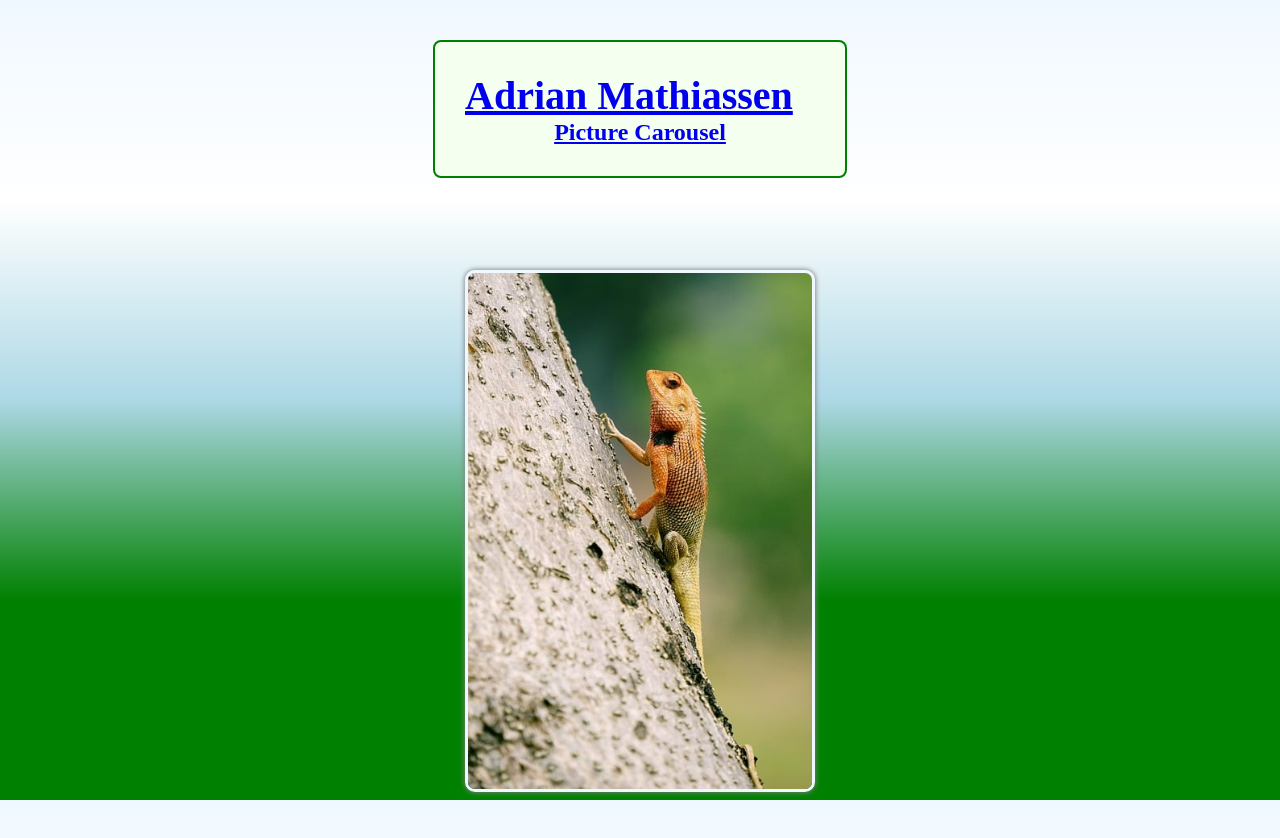
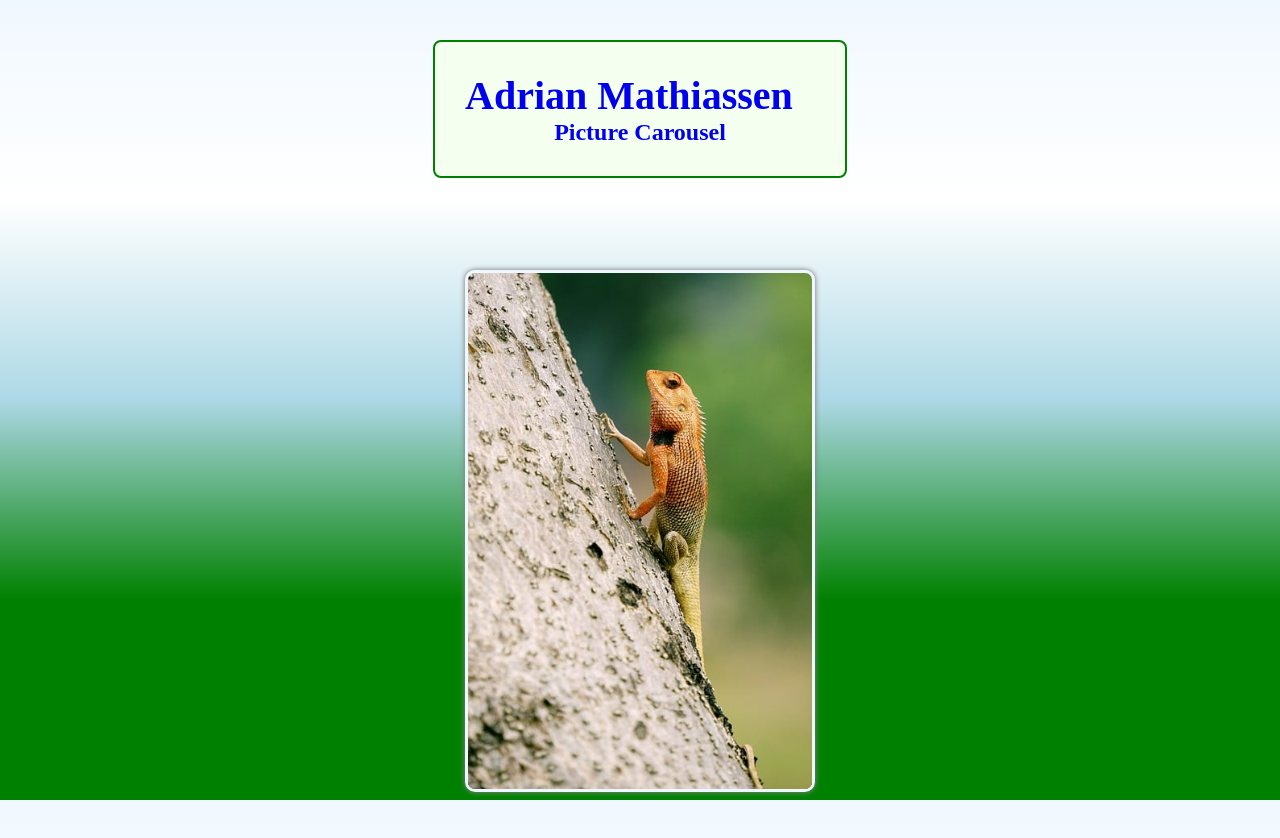
Before and after one commit to adibadi12/adibadi12.github.io, a plain HTML site: page Projects/js-bildegalleri/index.html in a window 1280 px wide. Drawn offline with Linux system fonts and the light colour scheme.

Commit message:
Update style.css

```diff
--- a/Projects/js-bildegalleri/style.css
+++ b/Projects/js-bildegalleri/style.css
@@ -24,12 +24,14 @@ h1 {
     background-color: #F4FFF0;
 }
 
+#HOME{
+    text-decoration: none;
+}
+
 h1 span{
     font-size: 1.5rem;
     display: block;
     text-align: center;
-    text-decoration: none;
-
 }
 
 h1:hover{
```
